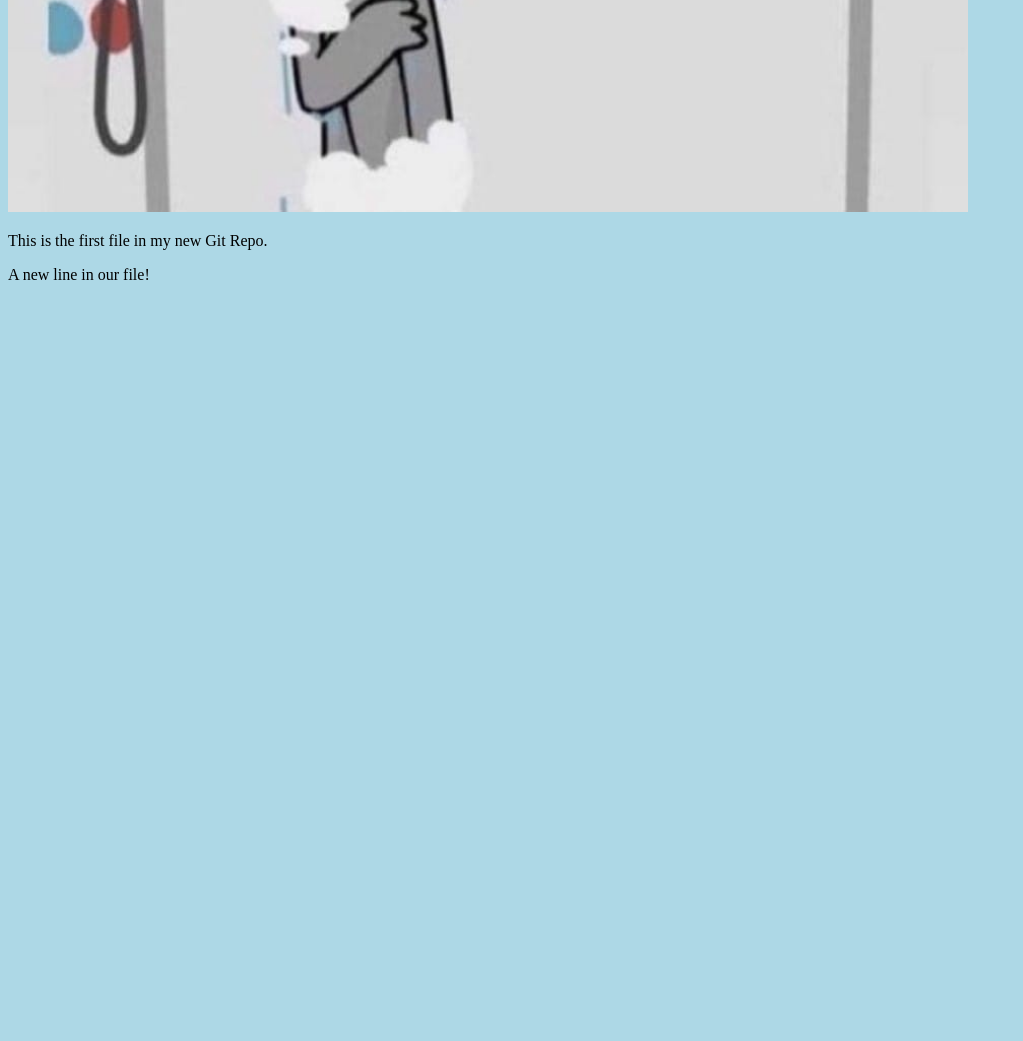
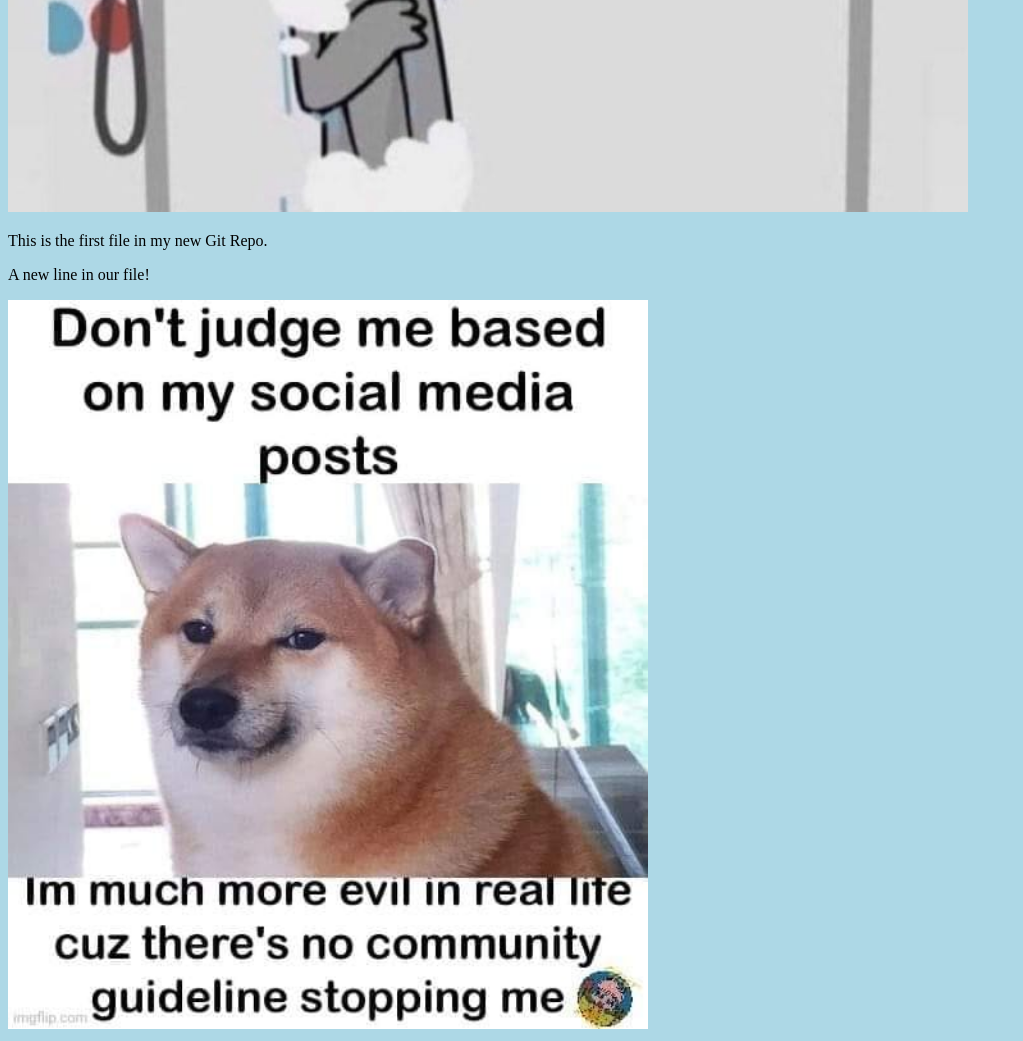
Before and after one commit to EmanueleValentini/hello-world, a plain HTML site: page index.html in a window 1280 px wide. Shown: the part 788-1829 px from the top of the page, without its empty margins (0-1023 px from the left). Before the commit the page ends 1088 px from the top, so only its background shows below. Drawn offline with Linux system fonts and the light colour scheme.

Commit message:
added new image

```diff
--- a/index.html
+++ b/index.html
@@ -11,6 +11,7 @@
 style="width:100%;max-width:960px"></div>
 <p>This is the first file in my new Git Repo.</p>
 <p>A new line in our file!</p>
+<div><img src="io.jpg" alt="io" style="width:100%;max-width:640px;"></div>
 
 </body>
 </html>
```
Also changed, not shown: io.jpg (added).
